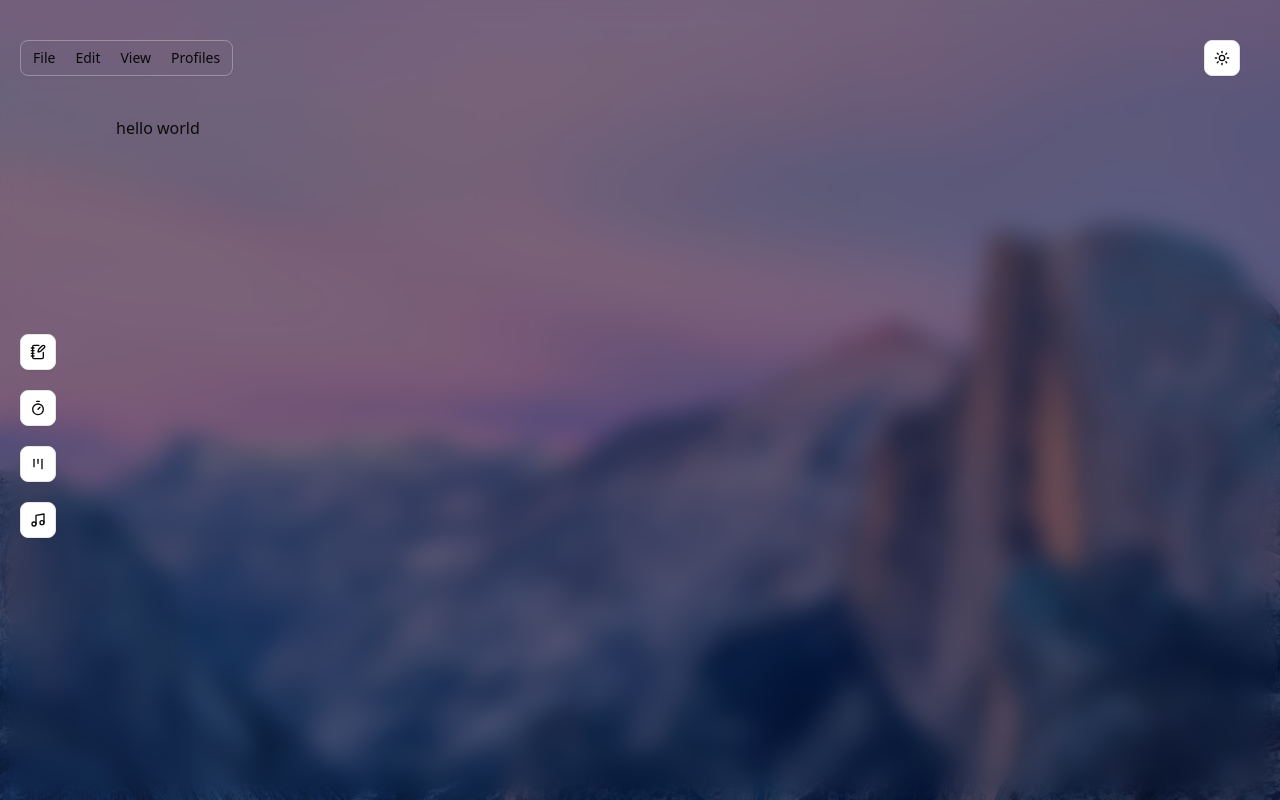
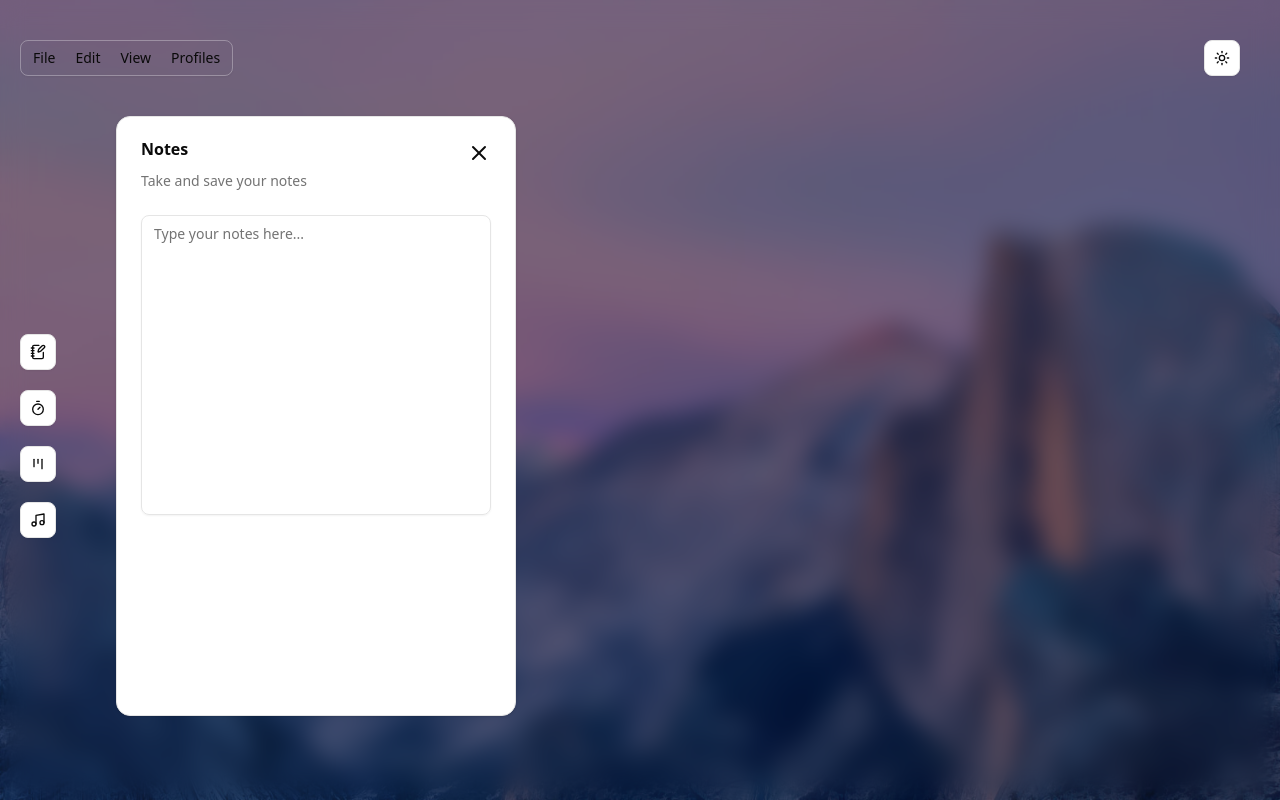
Before and after one commit to M-Eleoterio/focusmood, a Next.js app: page / in a window 1280 px wide. Both pictures are taken after a click on the button 38 px from the left and 352 px from the top of the page. Built offline with nearby package versions, Linux system fonts and the light colour scheme.

Commit message:
feat: basics funcionalities from notepad

```diff
--- a/package.json
+++ b/package.json
@@ -19,7 +19,8 @@
     "next-themes": "^0.4.6",
     "react": "^19.0.0",
     "react-dom": "^19.0.0",
-    "tailwind-merge": "^3.3.1"
+    "tailwind-merge": "^3.3.1",
+    "zustand": "^5.0.5"
   },
   "devDependencies": {
     "@eslint/eslintrc": "^3",
--- a/src/app/page.tsx
+++ b/src/app/page.tsx
@@ -1,7 +1,9 @@
+import { NotesCard } from "@/components/notes/notes";
+
 export default function Home() {
   return (
     <>
-      <h1>hello world</h1>
+      <NotesCard />
     </>
   );
 }
--- /dev/null
+++ b/src/components/notes/notes.tsx
@@ -0,0 +1,54 @@
+"use client";
+import { X } from "lucide-react";
+import {
+  Card,
+  CardContent,
+  CardDescription,
+  CardHeader,
+  CardTitle,
+} from "../ui/card";
+import { Textarea } from "../ui/textarea";
+import { useUIStore } from "@/stores/uiStore";
+import { useNotesStore } from "@/stores/notesStore";
+import { useEffect, useState } from "react";
+import { useDebounce } from "@/hooks/useDebounce";
+
+export const NotesCard = () => {
+  const { notes, setNotes } = useNotesStore();
+  const [currentNotes, setCurrentNotes] = useState<string>(notes);
+
+  const { isNotepadOpen, toggleNotepad } = useUIStore();
+  const debouncedNotes = useDebounce(currentNotes, 1000);
+
+  useEffect(() => {
+    if (debouncedNotes !== notes) {
+      setNotes(debouncedNotes);
+    }
+  }, [debouncedNotes, setNotes]);
+
+  useEffect(() => {
+    setCurrentNotes(notes);
+  }, [notes]);
+
+  if (!isNotepadOpen) return null;
+
+  return (
+    <Card className="w-[400px] h-[600px]">
+      <CardHeader>
+        <div className="flex w-full justify-between">
+          <CardTitle>Notes</CardTitle>
+          <X className="cursor-pointer" onClick={toggleNotepad} />
+        </div>
+        <CardDescription>Take and save your notes</CardDescription>
+      </CardHeader>
+      <CardContent>
+        <Textarea
+          value={currentNotes}
+          onChange={(e) => setCurrentNotes(e.target.value)}
+          placeholder="Type your notes here..."
+          className="h-[300px] resize-none"
+        />
+      </CardContent>
+    </Card>
+  );
+};
--- a/src/components/sider/sider.tsx
+++ b/src/components/sider/sider.tsx
@@ -1,10 +1,14 @@
+"use client";
 import { Kanban, Music, NotebookPen, Timer } from "lucide-react";
 import { SiderItem } from "./sider-item";
+import { useUIStore } from "@/stores/uiStore";
 
 export const Sider = () => {
+  const { toggleNotepad } = useUIStore();
+
   return (
     <div className="z-30 flex flex-col gap-5 items-center justify-center p-5 h-[80vh]">
-      <SiderItem icon={<NotebookPen />} />
+      <SiderItem icon={<NotebookPen />} onClick={toggleNotepad} />
       <SiderItem icon={<Timer />} />
       <SiderItem icon={<Kanban />} />
       <SiderItem icon={<Music />} />
--- /dev/null
+++ b/src/components/ui/card.tsx
@@ -0,0 +1,92 @@
+import * as React from "react"
+
+import { cn } from "@/lib/utils"
+
+function Card({ className, ...props }: React.ComponentProps<"div">) {
+  return (
+    <div
+      data-slot="card"
+      className={cn(
+        "bg-card text-card-foreground flex flex-col gap-6 rounded-xl border py-6 shadow-sm",
+        className
+      )}
+      {...props}
+    />
+  )
+}
+
+function CardHeader({ className, ...props }: React.ComponentProps<"div">) {
+  return (
+    <div
+      data-slot="card-header"
+      className={cn(
+        "@container/card-header grid auto-rows-min grid-rows-[auto_auto] items-start gap-1.5 px-6 has-data-[slot=card-action]:grid-cols-[1fr_auto] [.border-b]:pb-6",
+        className
+      )}
+      {...props}
+    />
+  )
+}
+
+function CardTitle({ className, ...props }: React.ComponentProps<"div">) {
+  return (
+    <div
+      data-slot="card-title"
+      className={cn("leading-none font-semibold", className)}
+      {...props}
+    />
+  )
+}
+
+function CardDescription({ className, ...props }: React.ComponentProps<"div">) {
+  return (
+    <div
+      data-slot="card-description"
+      className={cn("text-muted-foreground text-sm", className)}
+      {...props}
+    />
+  )
+}
+
+function CardAction({ className, ...props }: React.ComponentProps<"div">) {
+  return (
+    <div
+      data-slot="card-action"
+      className={cn(
+        "col-start-2 row-span-2 row-start-1 self-start justify-self-end",
+        className
+      )}
+      {...props}
+    />
+  )
+}
+
+function CardContent({ className, ...props }: React.ComponentProps<"div">) {
+  return (
+    <div
+      data-slot="card-content"
+      className={cn("px-6", className)}
+      {...props}
+    />
+  )
+}
+
+function CardFooter({ className, ...props }: React.ComponentProps<"div">) {
+  return (
+    <div
+      data-slot="card-footer"
+      className={cn("flex items-center px-6 [.border-t]:pt-6", className)}
+      {...props}
+    />
+  )
+}
+
+export {
+  Card,
+  CardHeader,
+  CardFooter,
+  CardTitle,
+  CardAction,
+  CardDescription,
+  CardContent,
+}
--- /dev/null
+++ b/src/components/ui/textarea.tsx
@@ -0,0 +1,18 @@
+import * as React from "react"
+
+import { cn } from "@/lib/utils"
+
+function Textarea({ className, ...props }: React.ComponentProps<"textarea">) {
+  return (
+    <textarea
+      data-slot="textarea"
+      className={cn(
+        "border-input placeholder:text-muted-foreground focus-visible:border-ring focus-visible:ring-ring/50 aria-invalid:ring-destructive/20 dark:aria-invalid:ring-destructive/40 aria-invalid:border-destructive dark:bg-input/30 flex field-sizing-content min-h-16 w-full rounded-md border bg-transparent px-3 py-2 text-base shadow-xs transition-[color,box-shadow] outline-none focus-visible:ring-[3px] disabled:cursor-not-allowed disabled:opacity-50 md:text-sm",
+        className
+      )}
+      {...props}
+    />
+  )
+}
+
+export { Textarea }
--- /dev/null
+++ b/src/hooks/useDebounce.ts
@@ -0,0 +1,17 @@
+import { useState, useEffect } from "react";
+
+export function useDebounce<T>(value: T, delay: number): T {
+  const [debouncedValue, setDebouncedValue] = useState<T>(value);
+
+  useEffect(() => {
+    const handler = setTimeout(() => {
+      setDebouncedValue(value);
+    }, delay);
+
+    return () => {
+      clearTimeout(handler);
+    };
+  }, [value, delay]);
+
+  return debouncedValue;
+}
--- /dev/null
+++ b/src/stores/notesStore.ts
@@ -0,0 +1,17 @@
+import { create } from "zustand";
+import { persist } from "zustand/middleware";
+
+interface NotesStore {
+  notes: string;
+  setNotes: (notes: string) => void;
+}
+
+export const useNotesStore = create(
+  persist<NotesStore>(
+    (set) => ({
+      notes: "",
+      setNotes: (notes: string) => set({ notes }),
+    }),
+    { name: "fm-notes-store" }
+  )
+);
--- /dev/null
+++ b/src/stores/uiStore.ts
@@ -0,0 +1,12 @@
+import { create } from "zustand";
+
+interface UIStore {
+  isNotepadOpen: boolean;
+  toggleNotepad: () => void;
+}
+
+export const useUIStore = create<UIStore>((set) => ({
+  isNotepadOpen: false,
+  toggleNotepad: () =>
+    set((state) => ({ isNotepadOpen: !state.isNotepadOpen })),
+}));
```
Also changed, not shown: 1 other file (tests, documents, lock files or other folders).
